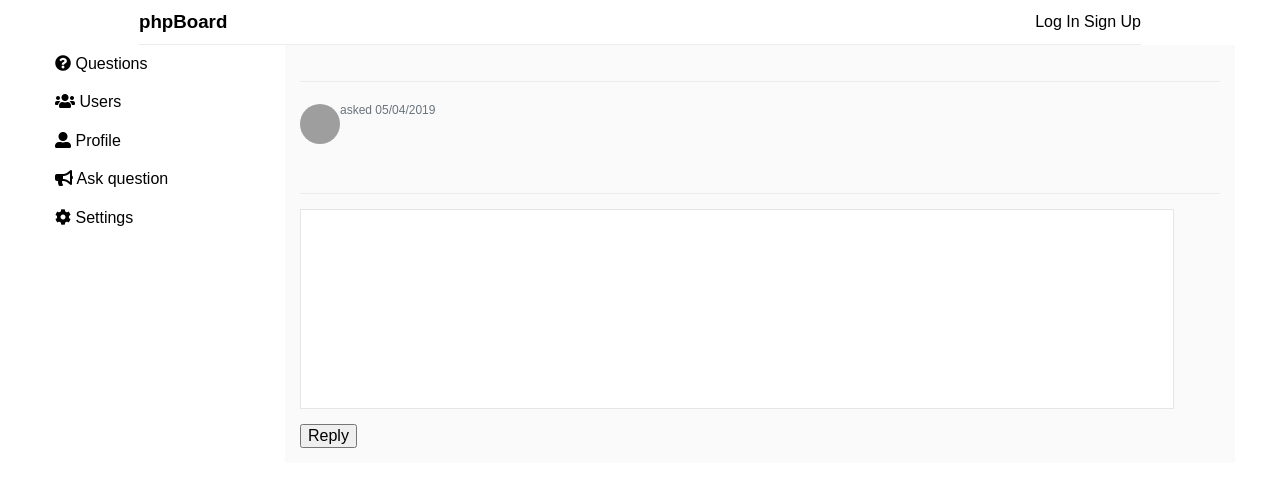
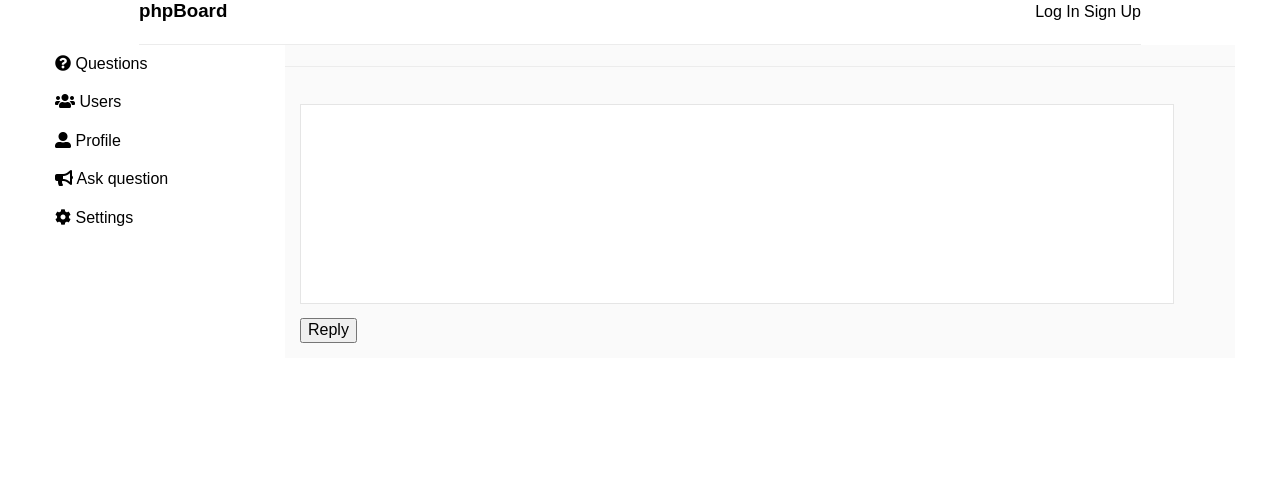
Before and after one commit to FFx0q/forum, a PHP site: template src/Views/topic/post.twig in a window 1280 px wide. Shown: the top 487 px of the page. Run offline with PHP 8.4, Linux system fonts and the light colour scheme; the template is opened without the code that fills it, so the values that code supplies are empty; some libraries are stand-ins or nearby versions; grey boxes are pictures that could not be loaded.

Commit message:
Edit template, improve css

```diff
--- a/public/css/core.css
+++ b/public/css/core.css
@@ -13,21 +12,26 @@ body a {
   color: #000;
 }
 
-.flex-container {
+.container {
   display: flex;
   padding: 0 15px;
   margin: 0 auto;
   position: relative;
 }
-
-.left-sidebar {
+.container #sidebar {
   width: calc(300px - 30px);
 }
-.left-sidebar nav {
+.container #content {
+  max-width: 1100px;
+  width: calc(100% - 300px);
+  background: #FAFAFA;
+}
+
+.menu {
   display: flex;
   flex-direction: column;
 }
-.left-sidebar nav li {
+.menu__item {
   list-style: none;
   padding: 10px 0;
   width: 50%;
@@ -36,54 +40,89 @@ body a {
 .header {
   background: #FFF;
   display: flex;
-  align-items: center;
+  align-items: baseline;
   border-bottom: 1px solid #ececec;
   width: 1002px;
   margin: 0 auto;
   min-height: 45px;
   justify-content: space-between;
 }
-.header .header_section {
-  justify-content: baseline;
+
+.content__wrapper {
+  padding: 15px;
+}
+.content__wrapper #question__list {
+  margin-left: 24px;
+}
+.content__wrapper #user_list {
+  display: grid;
+  grid-gap: 10px;
+  grid-template-columns: repeat(4, 1fr);
 }
 
-#content {
-  max-width: 1100px;
-  width: calc(100% - 300px);
-  background: #FAFAFA;
+.question__row {
+  display: flex;
+  width: 100%;
+  flex-flow: row wrap;
+  align-items: stretch;
+  justify-content: space-around;
+  padding: 12px 0;
 }
-#content .main_bar {
-  padding: 15px;
+.question__row_title {
+  flex: 1 100%;
+  font-size: 15px;
 }
-#content .main_bar .question_header {
-  border-bottom: 1px solid #ececec;
+.question__row_answered {
+  flex: 1;
+  color: #aaa;
+  font-size: 11px;
 }
-#content .main_bar .post {
+.question__row_statitics {
+  flex: 1;
+}
+
+.post {
   border-bottom: 1px solid #ececec;
   padding: 15px 0;
   margin: 15px 0;
 }
-#content .main_bar .user_info {
+.post__header {
+  border-bottom: 1px solid #ececec;
+}
+.post__author {
   display: flex;
-  width: 100%;
-  flex-flow: row wrap;
-  margin-bottom: 5px;
+  border-bottom: 1px solid #ccc;
+  border-top: 2px solid #ccc;
+  background: #f5f5f5;
+  padding: 5px;
 }
-#content .main_bar .user_info .post_date {
-  color: #6a737c;
-  font-size: 12px;
+.post__author_avatar {
+  margin-right: 3px;
 }
-#content .main_bar .user_info .user_avatar img {
-  flex: 1px;
-  width: 40px;
-  height: 40px;
-  border-radius: 50%;
+.post__author_information {
+  padding: 6px 8px;
 }
-#content .main_bar .post-reply {
+.post__content {
+  padding: 9px 10px 5px 10px;
+}
+.post__content_head {
+  font-size: 11px;
+  padding-bottom: 4px;
+  border-bottom: 1px solid #ddd;
+  margin-bottom: 4px;
+  color: #666;
+}
+.post__content_body {
+  font-size: 14px;
+  padding: 12px 0;
+}
+
+.post__reply {
   margin-top: 15px;
+  padding: 15px;
   width: 100%;
 }
-#content .main_bar .post-reply textarea {
+.post__reply textarea {
   margin-bottom: 10px;
   background: #FFF;
   border-radius: 0;
--- /dev/null
+++ b/public/scss/base/_variables.scss
@@ -0,0 +1,9 @@
+$white: #FFF;
+$snow: #FAFAFA;
+$black: #000;
+
+$avatar-radius: 50%;
+
+$body-color: $white;
+$content-color: $snow;
+$font-color: $black;
--- a/public/scss/core.scss
+++ b/public/scss/core.scss
@@ -1,110 +1,154 @@
-$background_color: #FFF;
-$background_conent: #FAFAFA;
-$button_color: #004e89;
-$font_color: #000;
+@import 'base/_variables';
 
-*
-{
+* {
 	box-sizing: border-box;
 	margin: 0;
 }
 
-body
-{
-    background: $background_color;
-    color: $font_color;
-    font-family: Arial,"Helvetica Neue",Helvetica,sans-serif;
-    a
-    {
+body {
+	background: $body-color;
+	font-family: Arial, "Helvetica Neue", Helvetica, sans-serif;
+
+	a {
 		text-decoration: none;
-        color: $font_color;
+		color: $font-color;
 	}
 }
-.flex-container
-{
+
+.container {
 	display: flex;
 	padding: 0 15px;
 	margin: 0 auto;
 	position: relative;
+
+	#sidebar {
+		width: calc(300px - 30px);
 	}
-.left-sidebar
-{
-    width: calc(300px - 30px);
-    nav
-    {
+	#content {
+		max-width: 1100px;
+		width: calc(100% - 300px);
+		background: $content-color;
+	}
+}
+
+.menu {
 	display: flex;
 	flex-direction: column;
-        li
-        {
-           list-style:none;
+
+	&__item {
+		list-style: none;
 		padding: 10px 0;
 		width: 50%;
 	}
 }
-}
+
 .header
 {
-    background: $background_color;
+	background: $body-color;
 	display: flex;
-    align-items: center;
+	align-items: baseline;
 	border-bottom: 1px solid #ececec;
 	width: 1002px;
 	margin: 0 auto;
 	min-height: 45px;
 	justify-content: space-between;
-    .header_section{
-        justify-content: baseline;
+}
+
+.content__wrapper
+{
+	padding: 15px;
+
+	#question__list
+	{
+		margin-left: 24px;
+	}
+	#user_list
+	{
+		display: grid;
+		grid-gap: 10px;
+		grid-template-columns: repeat(4, 1fr)
 	}
 }
-#content
-{
-    max-width: 1100px;
-    width: calc(100% - 300px);
-    background: $background_conent;
-    .main_bar {
-        padding: 15px;
-        .question_header
-        {
-            border-bottom: 1px solid #ececec;
-        }
-        .post
-        {
-            border-bottom: 1px solid #ececec;
-            padding: 15px 0;
-            margin: 15px 0;
-        }
-        .user_info
+
+.question__row
 {
 	display: flex;
 	width: 100%;
 	flex-flow: row wrap;
-            margin-bottom: 5px;
-            .post_date
+	align-items: stretch;
+	justify-content: space-around;
+	padding: 12px 0;
+
+	&_title
 	{
-                color: #6a737c;
-                font-size: 12px;
+		flex: 1 100%;
+		font-size: 15px;
 	}
-            .user_avatar
+	&_answered
 	{
-                img
+		flex: 1;
+		color: #aaa;
+		font-size: 11px;
+	}
+	&_statitics
 	{
-                    flex: 1px;
-                    width: 40px;
-                    height: 40px;
-                    border-radius: 50%;
+		flex: 1;
+	}
+}
+
+.post {
+	border-bottom: 1px solid #ececec;
+	padding: 15px 0;
+	margin: 15px 0;
+
+	&__header
+	{
+		border-bottom: 1px solid #ececec;
+	}
+	&__author
+	{
+		display: flex;
+		border-bottom: 1px solid #ccc;
+		border-top: 2px solid #ccc;
+		background: #f5f5f5;
+		padding: 5px;
+		&_avatar
+		{
+			margin-right: 3px;
+		}
+		&_information
+		{
+			padding: 6px 8px;
+		}
+	}
+	&__content
+	{
+		padding: 9px 10px 5px 10px;
+		&_head
+		{
+			font-size: 11px;
+			padding-bottom: 4px;
+			border-bottom: 1px solid #ddd;
+			margin-bottom: 4px;
+			color: #666;
+		}
+		&_body
+		{
+			font-size: 14px;
+			padding: 12px 0;
 		}
 	}
 }
-        .post-reply
-        {
+.post__reply {
 	margin-top: 15px;
+	padding: 15px;
 	width: 100%;
-            textarea
-            {
+
+	textarea {
 		margin-bottom: 10px;
 		background: #FFF;
 		border-radius: 0;
-                border-color: rgba(0,0,0,0.1);
+		border-color: rgba(0, 0, 0, 0.1);
 		padding: 15px;
 		width: 95%;
 		min-height: 200px;
@@ -112,75 +156,39 @@ body
 		resize: none;
 	}
 }
-        #question_list
+.profile
 {
-            margin-left: 24px;
-            .question_row
+    &__header
     {
         display: flex;
-                width: 100%;
-                flex-flow: row wrap;
-                align-items: stretch;
-                justify-content: space-around;
-                padding: 12px 0;
-                .question_title
+        &_avatar
         {
-                    flex: 1 100%;
-                    font-size: 15px;
+            margin-right: 3px;
         }
-                .question_answered
-                {
-                    flex: 1;
-                    color: #aaa;
-                    font-size: 11px;
-                }
-                .question_statitics
-                {
-                    flex: 1;
-                }
-            }
-        }
-
-        #user_list
-        {
-            display: grid;
-            grid-gap: 10px;
-            grid-template-columns: repeat(4, 1fr)
-        }
-        .profile_header
-        {
-            display: flex;
-            .profile_avatar
-            {
-                img
-                {
-                    width: 142px;
-                    height: 142px;
-                    border-radius: 50%;
-                }
-            }
-            .profile_detail
+        &_detail
         {
 			margin-left: 2%;
         }
     }
-        .profile_content
+    &__content
     {
         margin-top: 5%;
     }
-    }
+
 }
 
-.userTinyPhoto
+.user__photo
+{
+    border-radius: $avatar-radius;
+    &_tiny
     {
         width: 32px;
         height: 32px;
-    border-radius: 50%;
     }
-
-.userLargePhoto
+    &_large
     {
         width: 142px;
         height: 142px;
-    border-radius: 50%;
     }
+
+}
--- a/src/Controller/PostController.php
+++ b/src/Controller/PostController.php
@@ -26,6 +26,6 @@
             $em->persist($post);
             $em->flush();
 
-            Route::redirect('question/show/'.$tid);
+            Route::redirect('/question/show/'.$tid);
         }
     }
--- a/src/Views/base.twig
+++ b/src/Views/base.twig
@@ -18,8 +18,8 @@
         <header class="header">
             {% include "layout/header.twig" %}
         </header>
-        <main class="flex-container">
-            <aside class="left-sidebar">
+        <main class="container">
+            <aside id="sidebar">
                 {% include "layout/sidebar.twig" %}
             </aside>
             <section id="content">
--- a/src/Views/layout/header_user.twig
+++ b/src/Views/layout/header_user.twig
@@ -1,4 +1,4 @@
 <a href="/user/profile/{{session.login}}">
-    <img src="https://lh3.googleusercontent.com/-VPkhip3osug/AAAAAAAAAAI/AAAAAAAAAHc/w2Ae1JmeUMo/photo.jpg?sz=48" class="userTinyPhoto"/>
+    <img src="https://lh3.googleusercontent.com/-VPkhip3osug/AAAAAAAAAAI/AAAAAAAAAHc/w2Ae1JmeUMo/photo.jpg?sz=48" class="user__photo_tiny"/>
 </a>
 <a href="/user/logout">Logout</a>
--- a/src/Views/layout/sidebar.twig
+++ b/src/Views/layout/sidebar.twig
@@ -1,9 +1,19 @@
 <nav role="navigation">
-    <ul class="nav-link">
-        <li><i class="fas fa-question-circle"></i> <a href="/">Questions</a></li>
-        <li><i class="fas fa-users"></i> <a href="/user/list">Users</a></li>
-        <li><i class="fas fa-user-alt"></i> <a href="/user/profile/{{session.login}}">Profile</a></li>
-        <li><i class="fas fa-bullhorn"></i> <a href="/question/create">Ask question</a></li>
-        <li><i class="fas fa-cog"></i> <a href="/settings">Settings</a></li>
+    <ul class="menu">
+        <li class="menu__item">
+            <i class="fas fa-question-circle"></i> <a href="/">Questions</a>
+        </li>
+        <li class="menu__item">
+            <i class="fas fa-users"></i> <a href="/user/list">Users</a>
+        </li>
+        <li class="menu__item">
+            <i class="fas fa-user-alt"></i> <a href="/user/profile/{{session.login}}">Profile</a>
+        </li>
+        <li class="menu__item">
+            <i class="fas fa-bullhorn"></i> <a href="/question/create">Ask question</a>
+        </li>
+        <li class="menu__item">
+            <i class="fas fa-cog"></i> <a href="/settings">Settings</a>
+        </li>
     </ul>
 </nav>
--- a/src/Views/topic/post.twig
+++ b/src/Views/topic/post.twig
@@ -1,38 +1,28 @@
 {% extends "base.twig" %}
 {% block content %}
-    <div class="main_bar">
-        <h1 class="question_header">{{posts.0.title}}</h1>
-        <div id="question">
-            <div class="user_info">
-                <div class="user_avatar"><img src="https://lh3.googleusercontent.com/-VPkhip3osug/AAAAAAAAAAI/AAAAAAAAAHc/w2Ae1JmeUMo/photo.jpg?sz=48"></div>
-                <div class="post_detail">
-                    <span>{{posts.0.name}}</span>
-                    <div class="post_date">
-                        <span>asked {{posts.0.post_date|date('d/m/Y')}}</span>
-                    </div>
+    <h1 class="post__header">{{posts.0.title}}</h1>
+    {% for post in posts %}
+        <div class="post">
+            <div class="post__author">
+                <div class="post__author_avatar">
+                    <img src="{{post.avatar_url}}" alt="{{post.name}}" class="user__photo_tiny" />
+                </div>
+                <div class="post__author_information">
+                        <strong>{{post.name}}</strong>
+                        <span>{{post.reputation}}</span>
                 </div>
             </div>
-            <div class="post">
-                {{posts.0.post}}
+            <div class="post__content">
+                <div class="post__content_head">
+                    {{post.post_date|date('d/m/Y')}}
+                </div>
+                <div class="post__content_body">
+                    {{post.post}}
+                </div>
             </div>
         </div>
-        <div id="answers">
-            {% for post in posts %}
-                <div class="user_info">
-                    <div class="user_avatar"><img src="https://lh3.googleusercontent.com/-VPkhip3osug/AAAAAAAAAAI/AAAAAAAAAHc/w2Ae1JmeUMo/photo.jpg?sz=48"></div>
-                    <div class="post_detail">
-                        <span>{{post.name}}</span>
-                        <div class="post_date">
-                            <span>asked {{post.post_date|date('d/m/Y')}}</span>
-                        </div>
-                    </div>
-                </div>
-                <div class="post">
-                    {{post.post}}
-                </div>
-            {% endfor %}
-        </div>
-        <section class="post-reply">
+    {% endfor %}
+        <section class="post__reply">
             <form method="post" action="/newreply.php?tid={{posts.0.qid}}" id="postform">
                 <textarea name="post" from="postform" class="float-right" required></textarea>
                 <input type="submit" class="" value="Reply" required/>
```
Also changed, not shown: other parts of public/css/core.css (+11 -41 lines), src/Views/home/index.twig (+6 -6 lines), src/Views/user/profile.twig (+7 -7 lines). Lines whose indentation alone changed are shown as unchanged.
